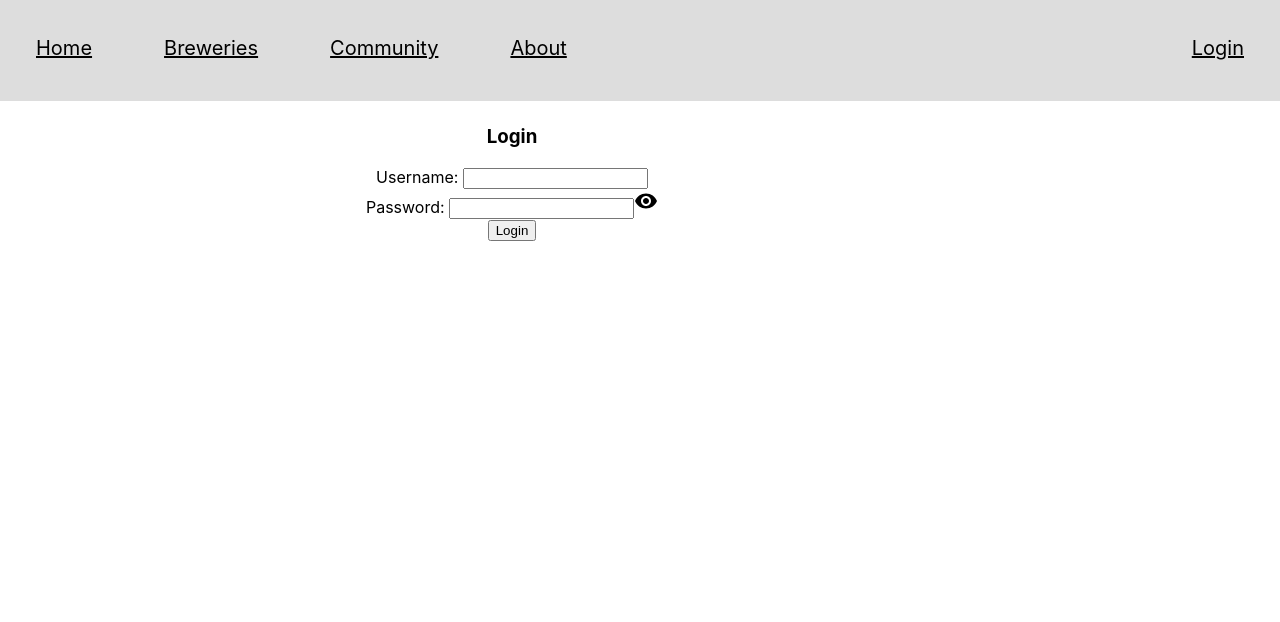
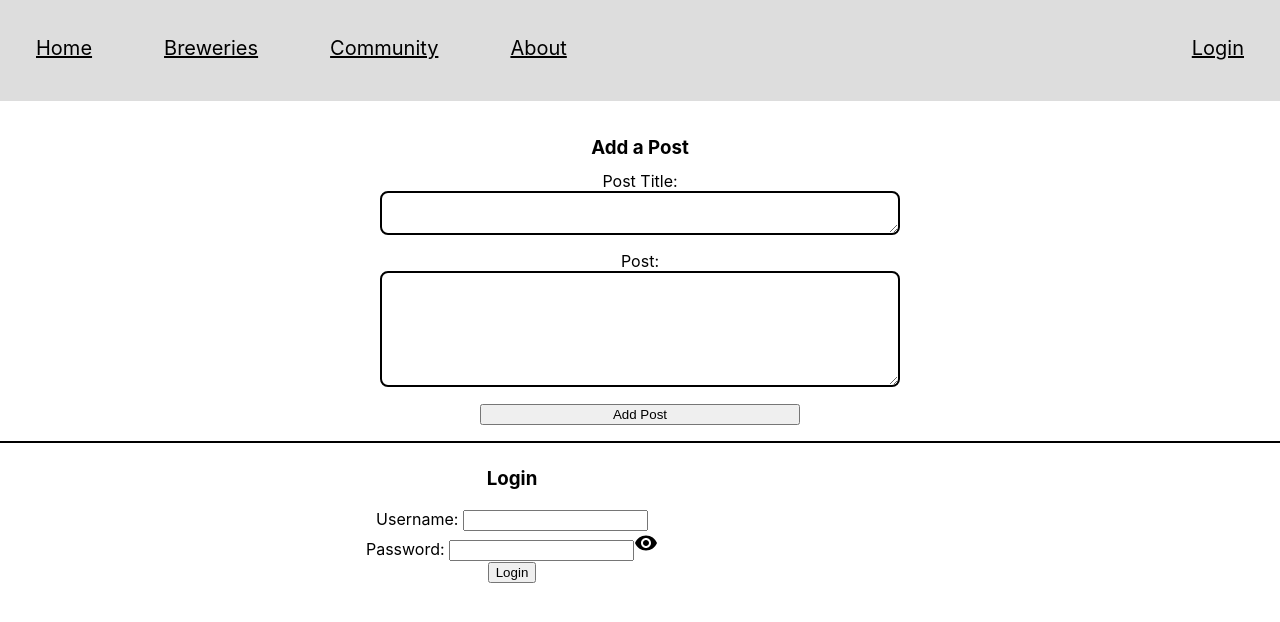
Before and after one commit to ChrisChewning/brewery-site, a React (Create React App) app in the folder myblog/: page /login in a window 1280 px wide. Shown: the top 622 px of the page. Built offline with nearby package versions, Linux system fonts and the light colour scheme; no server answers.

Commit message:
initial add post UI working

```diff
--- a/myblog/src/App.css
+++ b/myblog/src/App.css
@@ -36,22 +36,29 @@ p {
     margin-right: 20px;
 }
 
+
+/* POSTS LIST */
 .card {
   margin: 20px;
-  align-items: "center";
+  padding: 10px;
 }
 
 .post-list{
   display: flex;
   flex-direction: row;
+  align-items: center;
+  padding: 50px;
+  margin: 200px;
 }
 .username{
   flex: 1;
+  padding: 100px;
   border: 2px solid yellow;
 }
 .post-content{
   flex: 1;
   border: 2px solid yellow;
+  margin: 0% 5%;
 }
 
 .vertical-divider {
@@ -76,6 +83,8 @@ border-color: black;
   flex-direction: column;
   border-color: black;
 }
+
+
 
 /*horizontal nav bar*/
 
--- a/myblog/src/App.js
+++ b/myblog/src/App.js
@@ -20,6 +20,7 @@ import CreateUser from "./components/CreateUser";
 import Login from "./components/Login";
 import MyAccount from "./components/MyAccount";
 import AddBeerModal from "./components/AddBeer";
+import AddPosts from "./components/AddPosts";
 import axios from "axios";
 import { withRouter } from "react-router";
 
@@ -66,16 +67,17 @@ class App extends Component {
       <Router>
         <div className="App">
           <NavBar user={this.state.user} setUser={this.setUser} />
+          <AddPosts username={this.state.user.username} image={this.state.user.image} setUser={this.setUser} />
+
           <div id="page-body">
             <Switch>
               <Route path="/" component={Index} exact />
               <Route path="/breweries" component={BreweryList} />
               <Route path="/brewery/:name" component={BreweryIndex} />
-              <Route path="/community" component={Community} exact />
 
-              <Route
-                path="/community/posts/:id"
-                render={(matchProps) => (
+              <Route path="/community" component={() => (
+                  <Community user={this.state.user} setUser={this.setUser} exact /> )} />
+              <Route path="/community/posts/:id" render={(matchProps) => (
                   <CommunityPost
                     {...matchProps}
                     {...this.props}
@@ -89,9 +91,7 @@ class App extends Component {
                 component={() => <Login setUser={this.setUser} />}
               />
               <Route path="/register" component={CreateUser} />
-              <Route
-                path="/MyAccount"
-                component={() => (
+              <Route path="/MyAccount" component={() => (
                   <MyAccount user={this.state.user} setUser={this.setUser} />
                 )}
               />
--- /dev/null
+++ b/myblog/src/components/AddPosts.js
@@ -0,0 +1,48 @@
+import React, { useState } from "react";
+
+const AddPosts = ({ username, image }) => {
+  console.log(username)
+  console.log(image)
+  const [postTitle, setPostTitle] = useState("");
+  const [postText, setPostText] = useState(""); //form comment
+
+  const AddPost = async () => {
+    const result = await fetch(
+      `http://localhost:8000/api/community/posts/add-post`,
+      {
+        //options object for method, body, and headers.
+        method: "post",
+        body: JSON.stringify({ name: postTitle, content: postText, username: username  }), //JSON object turned into string for server to parse. comment is in the post req. you stringify to commentText here.
+        headers: { //when sending post req's w a json body to the server, we need to include a header.
+          "Content-Type": "application/json", //Content-Type is case-sensitive. This tells the server what data we're passing along.
+        },
+      }
+    );
+    //update UI
+  setPostTitle("");
+  setPostText(""); //updates form but doesn't re-render the page.
+  //  newComment(); //calls this from the parent component
+  };
+
+  return (
+    <div id="add-comment">
+      <h3>Add a Post</h3>
+      <label>
+      Post Title:
+      <textarea rows="1" cols="20" value={postTitle} onChange={(e) => setPostTitle(e.target.value)} />
+      </label>
+      <label>
+        Post:
+        <textarea
+          rows="4"
+          cols="50"
+          value={postText}
+          onChange={(e) => setPostText(e.target.value)}
+        />
+      </label>
+      <button onClick={() => AddPost()}>Add Post</button>
+    </div>
+  );
+};
+
+export default AddPosts;
```
Also changed, not shown: myblog/src/pages/CommunityPage.js (+10 -1 lines).
